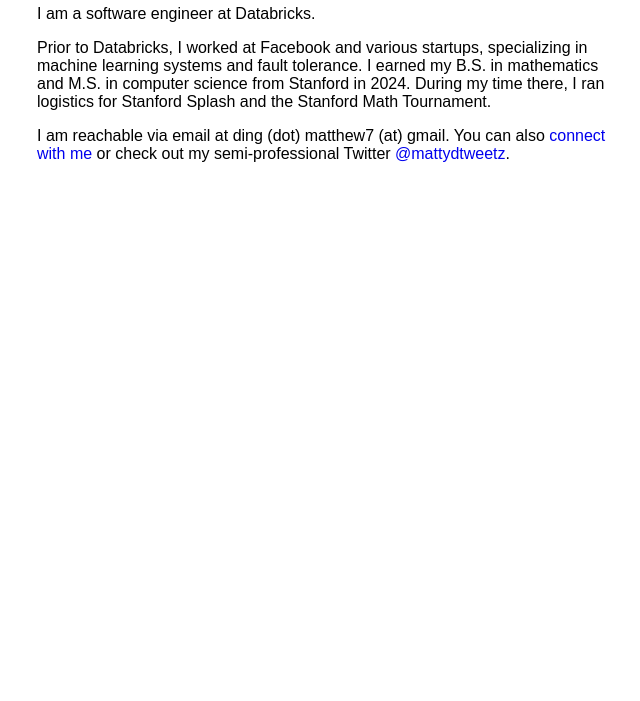
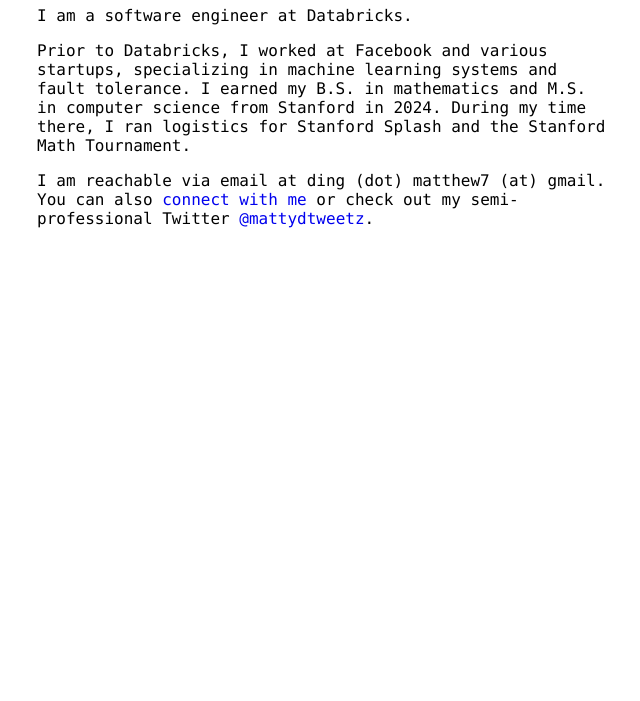
Before and after one commit to mattyding/mattyding.github.io, a plain HTML site: page index.html in a window 1280 px wide. Shown: the part 99-800 px from the top of the page, without its empty margins (315-955 px from the left). Drawn offline with Linux system fonts and the light colour scheme.

Commit message:
font change

```diff
--- a/style.css
+++ b/style.css
@@ -1,6 +1,6 @@
 body {
     word-wrap: break-word;
-    font-family: sans-serif;
+    font-family: "Monaco";
     counter-reset: sidenote-number;
 }
 
```
